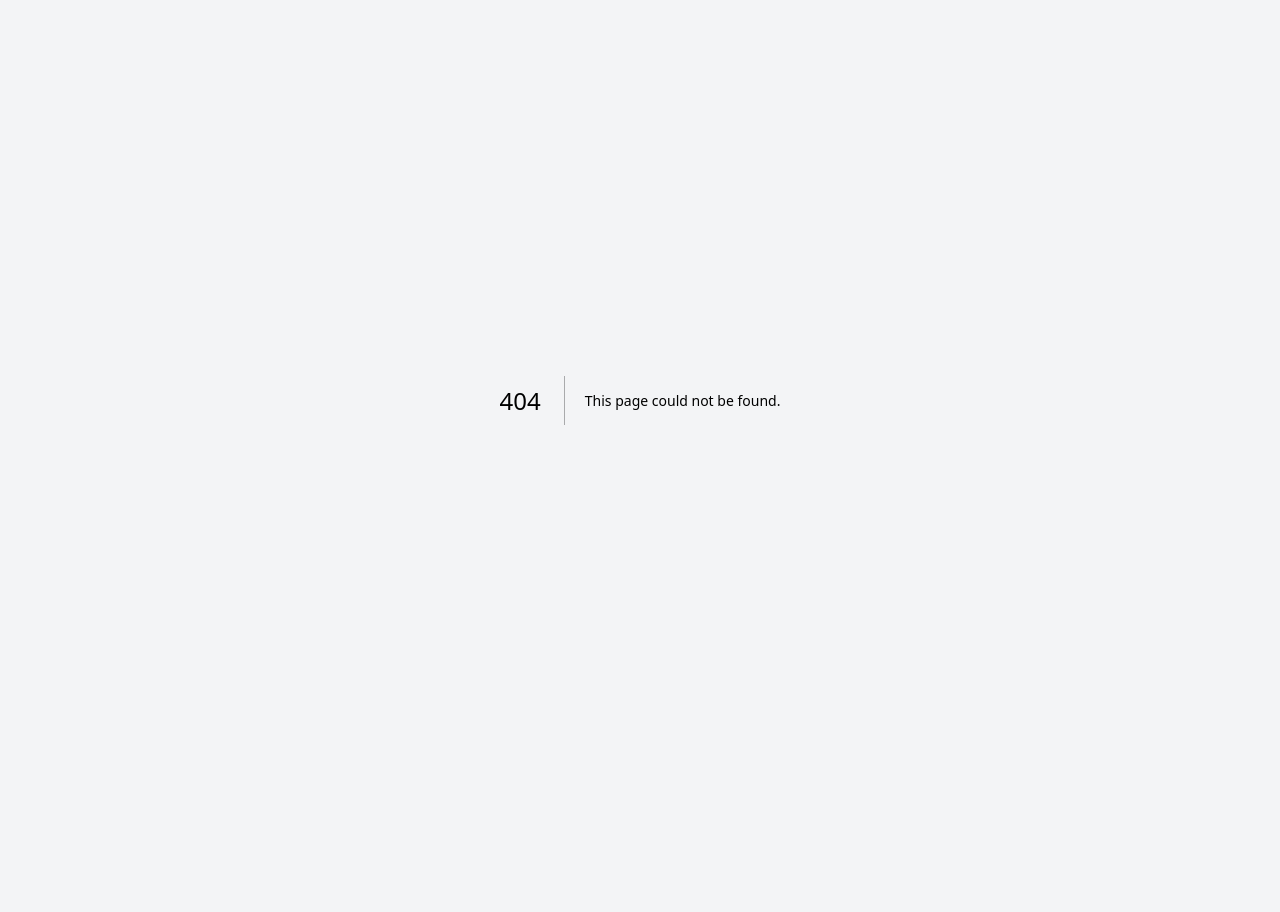
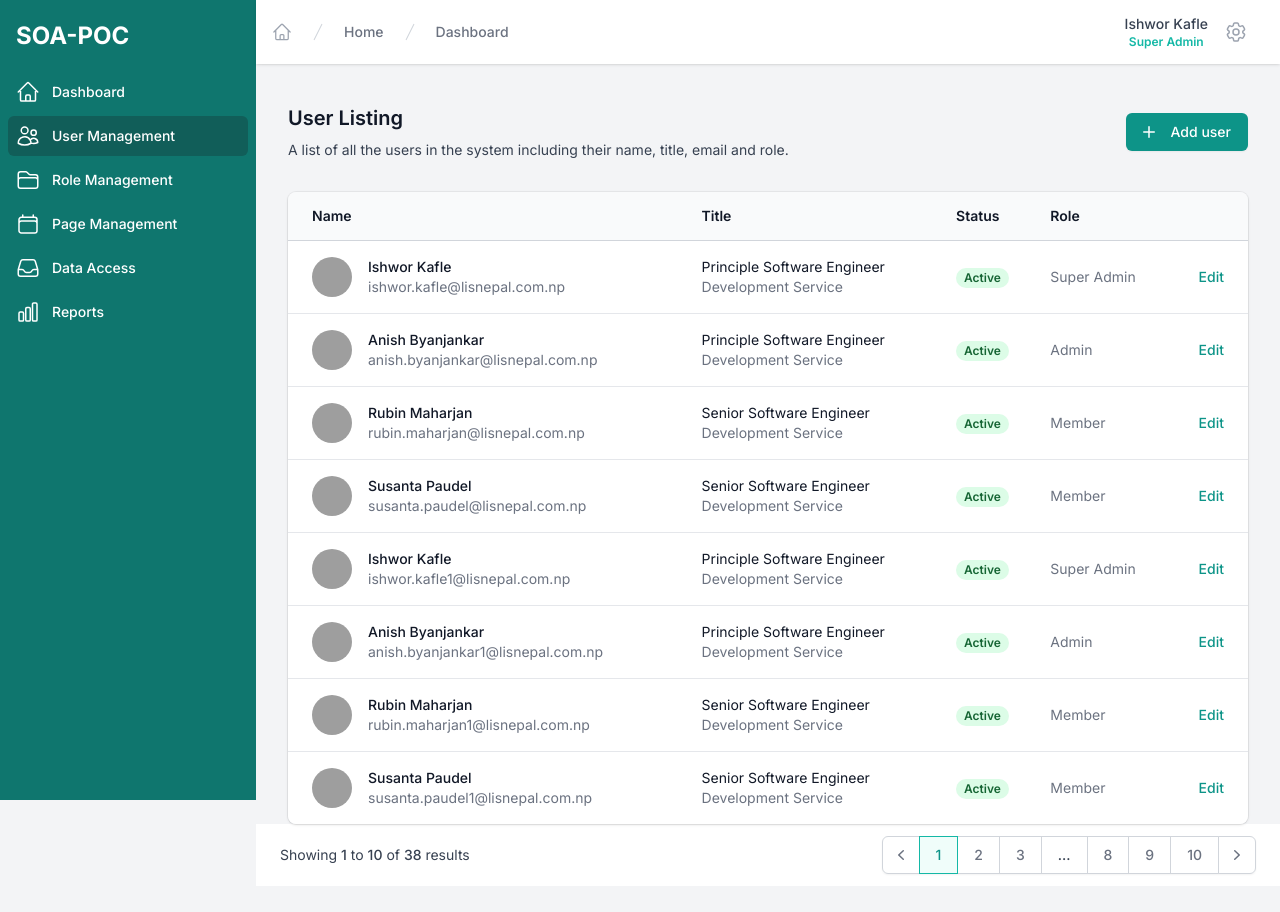
Before and after one commit to susantp/admin-ui, a Next.js app: page /users in a window 1280 px wide. Before the commit this address had no page. Shown: the top 912 px of the page. Before the commit the page ends 800 px from the top, so only its background shows below. Built offline with nearby package versions, Linux system fonts and the light colour scheme; grey boxes are pictures that could not be loaded.

Commit message:
Add: protected pages

```diff
--- /dev/null
+++ b/app/(protected)/dashboard/page.tsx
@@ -0,0 +1,8 @@
+import { Metadata } from "next"
+import Dashboard from "@/src/modules/dashboard/presentation/pages/dashboard"
+
+export const metadata: Metadata = {
+  title: "Login",
+  description: "Login to your account",
+}
+export default Dashboard
--- /dev/null
+++ b/app/(protected)/layout.tsx
@@ -0,0 +1,33 @@
+import "@/styles/globals.css"
+import React from "react"
+import {Metadata} from "next"
+import {NextFont} from "next/dist/compiled/@next/font"
+import {Inter} from "next/font/google"
+import Navbar from "@/src/modules/dashboard/presentation/components/navbar"
+import SidebarDesktop
+  from "@/src/modules/dashboard/presentation/components/sidebar-desktop"
+
+const inter: NextFont = Inter({subsets: ["latin"]})
+
+export const metadata: Metadata = {
+  title: "Frontend Boilerplate NextJS",
+  description: "Frontend boilerplate application using NextJS",
+}
+export default function RootLayout({
+                                     children,
+                                   }: {
+  children: React.ReactNode
+}): JSX.Element {
+  return (
+    <>
+      <div className="hidden md:fixed md:inset-y-0 md:flex md:w-64 md:flex-col">
+        <SidebarDesktop/>
+      </div>
+
+      <div className="flex flex-1 flex-col md:pl-64">
+        <Navbar/>
+        {children}
+      </div>
+    </>
+  )
+}
--- /dev/null
+++ b/app/(protected)/users/page.tsx
@@ -0,0 +1,3 @@
+import Users from "@/src/modules/dashboard/presentation/pages/users"
+
+export default Users
```
